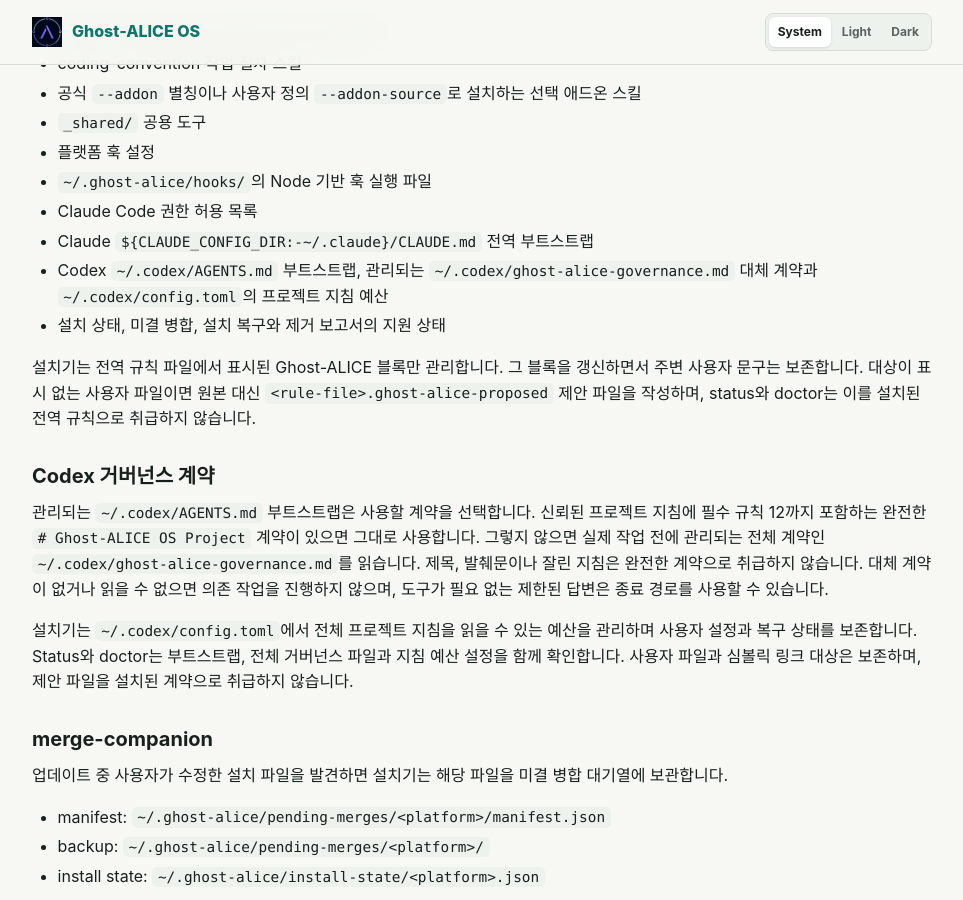
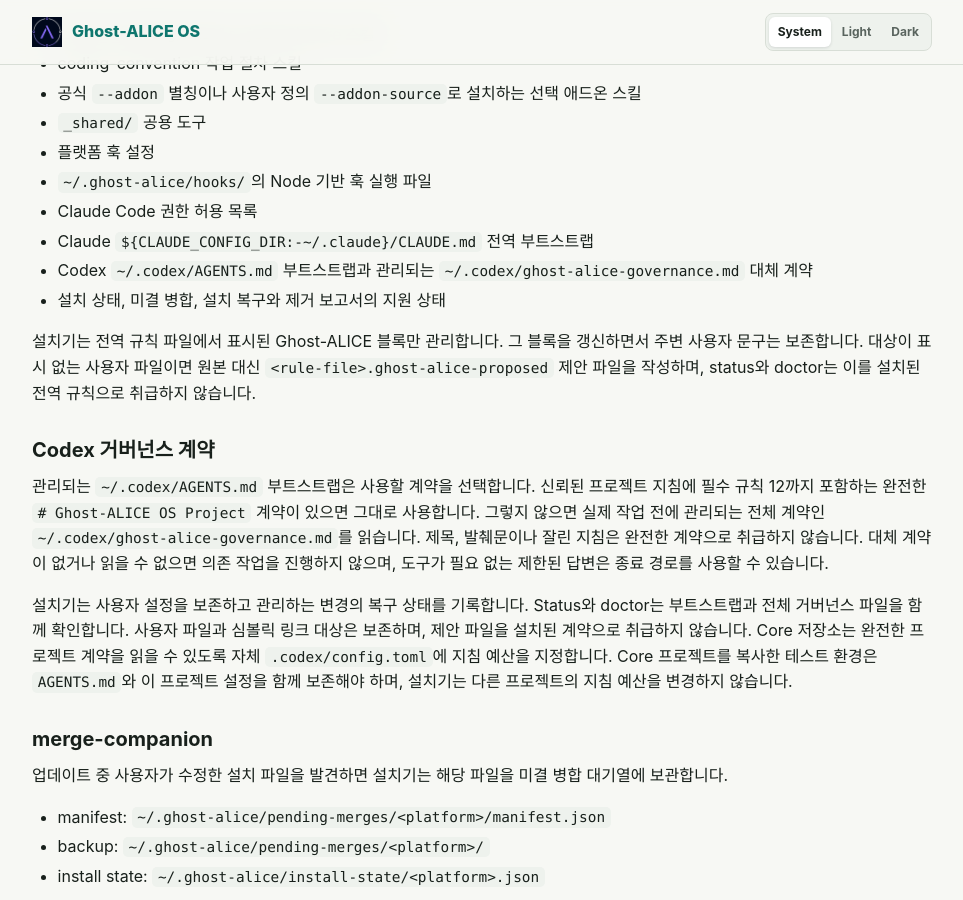
Before and after one commit to AidALL/ghost-alice, a Jekyll site: the page built from docs/ko/getting-started/installation.md, in a window 1280 px wide and 900 px high, scrolled down 7073 px. Shown: the whole window, without its empty margins (158-1121 px from the left). Built offline with Jekyll 4.4.1, drawn with Linux system fonts in a browser that asks for light colours; our own code applies the rules of GitHub Pages for plain Markdown files.

```diff
--- a/docs/ko/getting-started/installation.md
+++ b/docs/ko/getting-started/installation.md
@@ -260,7 +260,7 @@ Claude Code와 Codex의 훅을 설치하려면 `PATH`에서 Node.js를 찾을
 - `~/.ghost-alice/hooks/`의 Node 기반 훅 실행 파일
 - Claude Code 권한 허용 목록
 - Claude `${CLAUDE_CONFIG_DIR:-~/.claude}/CLAUDE.md` 전역 부트스트랩
-- Codex `~/.codex/AGENTS.md` 부트스트랩, 관리되는 `~/.codex/ghost-alice-governance.md` 대체 계약과 `~/.codex/config.toml`의 프로젝트 지침 예산
+- Codex `~/.codex/AGENTS.md` 부트스트랩과 관리되는 `~/.codex/ghost-alice-governance.md` 대체 계약
 - 설치 상태, 미결 병합, 설치 복구와 제거 보고서의 지원 상태
 
 설치기는 전역 규칙 파일에서 표시된 Ghost-ALICE 블록만 관리합니다. 그 블록을 갱신하면서 주변 사용자 문구는 보존합니다. 대상이 표시 없는 사용자 파일이면 원본 대신 `<rule-file>.ghost-alice-proposed` 제안 파일을 작성하며, status와 doctor는 이를 설치된 전역 규칙으로 취급하지 않습니다.
@@ -269,7 +269,7 @@ Claude Code와 Codex의 훅을 설치하려면 `PATH`에서 Node.js를 찾을
 
 관리되는 `~/.codex/AGENTS.md` 부트스트랩은 사용할 계약을 선택합니다. 신뢰된 프로젝트 지침에 필수 규칙 12까지 포함하는 완전한 `# Ghost-ALICE OS Project` 계약이 있으면 그대로 사용합니다. 그렇지 않으면 실제 작업 전에 관리되는 전체 계약인 `~/.codex/ghost-alice-governance.md`를 읽습니다. 제목, 발췌문이나 잘린 지침은 완전한 계약으로 취급하지 않습니다. 대체 계약이 없거나 읽을 수 없으면 의존 작업을 진행하지 않으며, 도구가 필요 없는 제한된 답변은 종료 경로를 사용할 수 있습니다.
 
-설치기는 `~/.codex/config.toml`에서 전체 프로젝트 지침을 읽을 수 있는 예산을 관리하며 사용자 설정과 복구 상태를 보존합니다. Status와 doctor는 부트스트랩, 전체 거버넌스 파일과 지침 예산 설정을 함께 확인합니다. 사용자 파일과 심볼릭 링크 대상은 보존하며, 제안 파일을 설치된 계약으로 취급하지 않습니다.
+설치기는 사용자 설정을 보존하고 관리하는 변경의 복구 상태를 기록합니다. Status와 doctor는 부트스트랩과 전체 거버넌스 파일을 함께 확인합니다. 사용자 파일과 심볼릭 링크 대상은 보존하며, 제안 파일을 설치된 계약으로 취급하지 않습니다. Core 저장소는 완전한 프로젝트 계약을 읽을 수 있도록 자체 `.codex/config.toml`에 지침 예산을 지정합니다. Core 프로젝트를 복사한 테스트 환경은 `AGENTS.md`와 이 프로젝트 설정을 함께 보존해야 하며, 설치기는 다른 프로젝트의 지침 예산을 변경하지 않습니다.
 
 
 ### merge-companion
```
Also changed, not shown: docs/getting-started/installation.md (+2 -2 lines), docs/ko/policies/installer-platform-compatibility-matrix.md (+1 -1 lines), docs/ko/reference/repository-structure.md (+1 -1 lines), docs/policies/installer-platform-compatibility-matrix.md (+1 -1 lines), docs/reference/repository-structure.md (+1 -1 lines).
